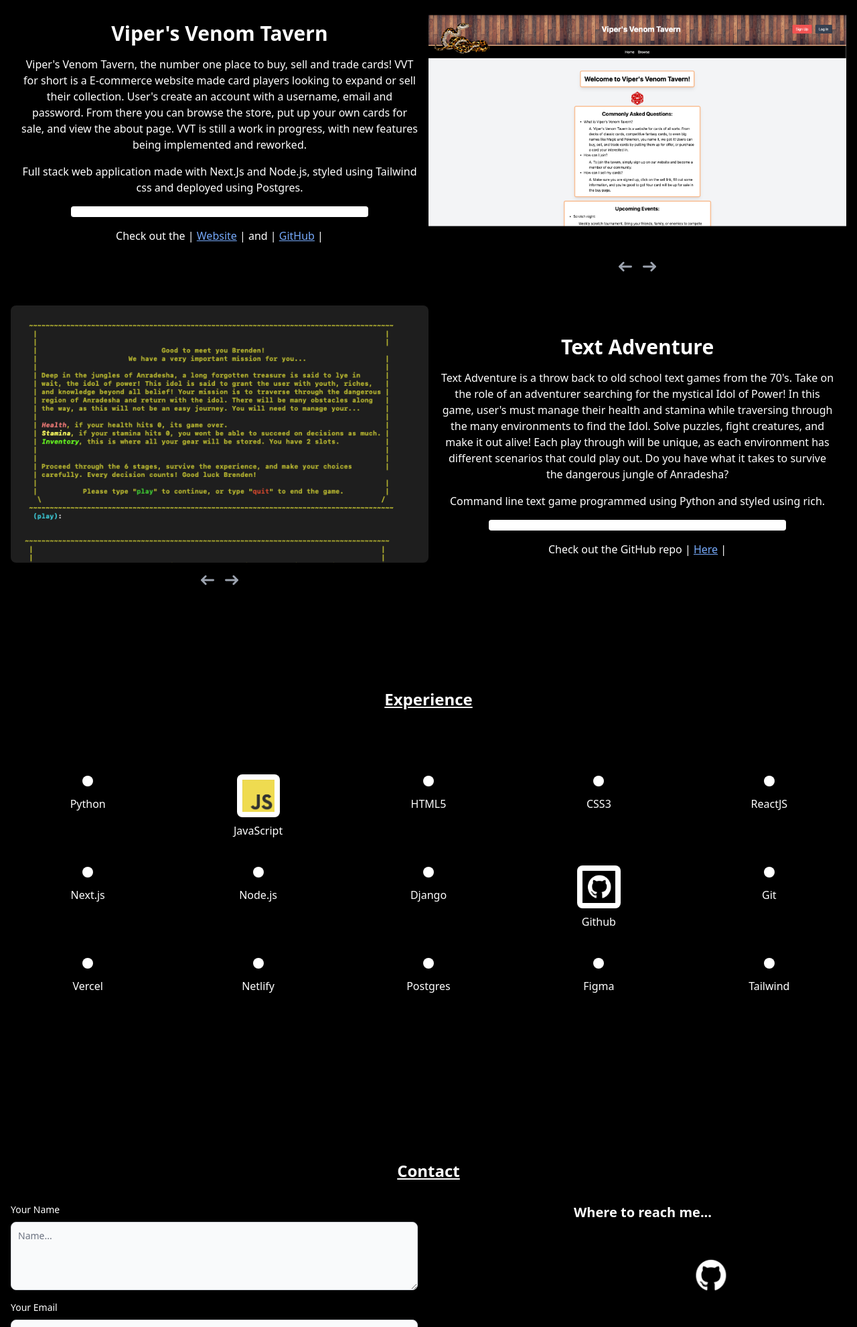
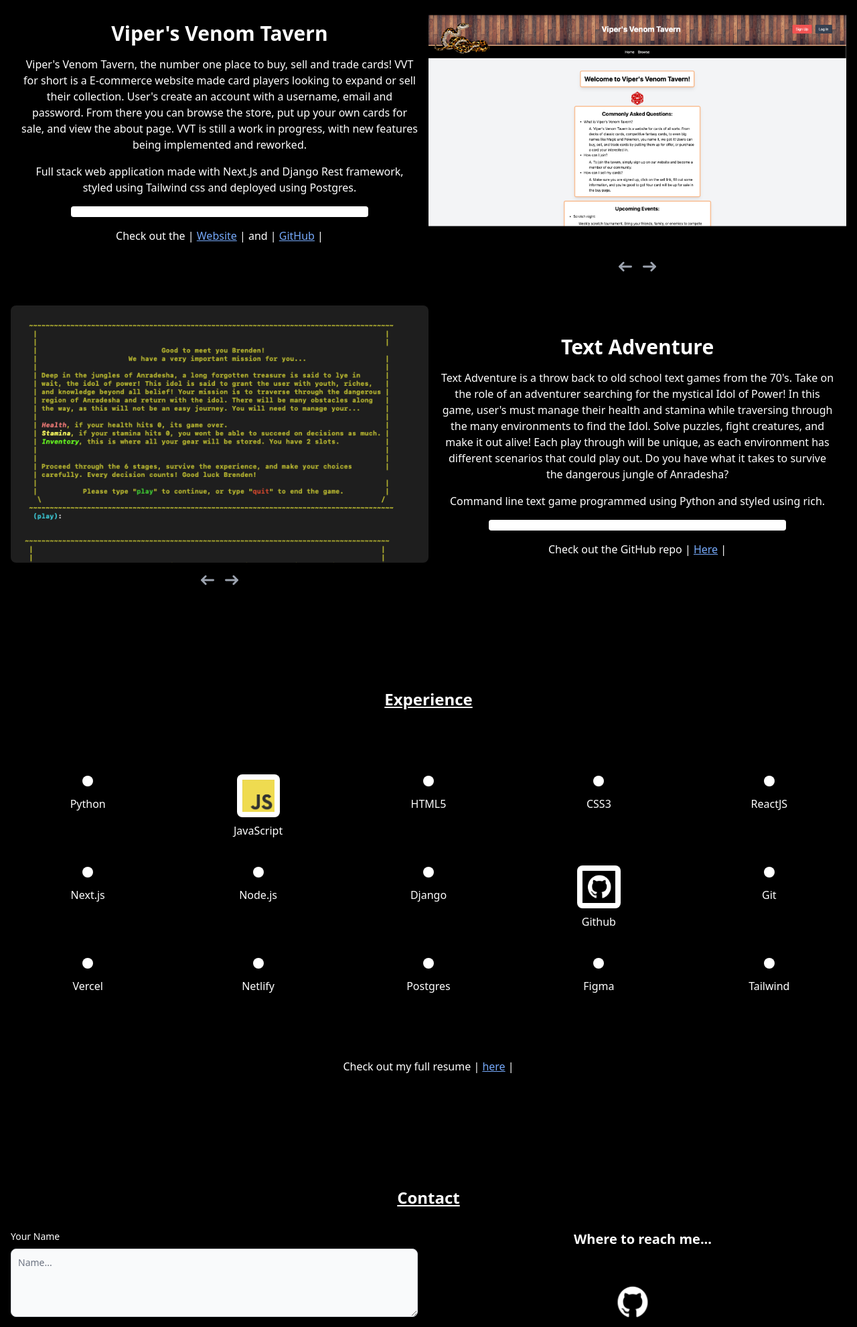
Before and after one commit to Brendeen/pro-portfolio, a Django app: page / in a window 1280 px wide. Shown: the part 2156-4137 px from the top of the page at 67% size. Run offline with Django 4.2, Linux system fonts and the light colour scheme; style sheets or scripts are compiled from the project's sources; some libraries are stand-ins or nearby versions.

Commit message:
lots of QOL changes

```diff
--- a/portfolio/templates/base.html
+++ b/portfolio/templates/base.html
@@ -127,13 +127,15 @@
                 VVT is still a work in progress, with new features being implemented and reworked.
             </p>
             <p class="text-white mb-4 text-center">
-                Full stack web application made with Next.Js and Node.js, styled using Tailwind css and deployed using Postgres.
+                Full stack web application made with Next.Js and Django Rest framework, styled using Tailwind css and
+                deployed using Postgres.
             </p>
             <div class="flex justify-center">
                 <div class="flex justify-evenly bg-white rounded mb-4 w-3/4 h-auto">
                     <i class="ci ci-python ci-4x bg-white rounded-lg p-2"></i>
                     <i class="ci ci-nextjs ci-4x bg-white rounded-lg p-2"></i>
-                    <i class="ci ci-nodejs ci-4x bg-white rounded-lg p-2"></i>
+                    <i class="ci ci-django ci-4x bg-white rounded-lg p-2"></i>
+                    <i class="ci ci-tailwind ci-4x bg-white rounded-lg p-2"></i>
                     <i class="ci ci-postgres ci-4x bg-white rounded-lg p-2"></i>
                 </div>
             </div>
@@ -336,8 +338,12 @@
             <i class="ci ci-tailwind ci-4x bg-white rounded-lg p-2 expand-on-hover"></i>
             <p class="mt-2 text-white">Tailwind</p>
         </div>
-<!--        write jupyter notebooks here too-->
+<!-- write jupyter notebooks here too -->
     </div>
+    <!-- Resume link -->
+    <p class="text-white mb-4 text-center">
+        Check out my full resume | <a href="{% static 'Brenden Moore - Resume.pdf' %}" class="text-blue-400 underline hover:text-blue-500">here</a> |
+    </p>
 </section>
 
 
@@ -346,6 +352,7 @@
     <h2 id="contact" class="text-2xl font-semibold text-center underline mb-8 text-white pt-6">Contact</h2>
 
     <div class="flex mb-8">
+
         <div class="w-1/2 pr-4">
             <label for="name" class="block mb-2 text-sm font-medium text-white">Your Name</label>
             <textarea id="name" rows="4" class="block p-2.5 w-full text-sm text-gray-900 bg-gray-50 rounded-lg border border-gray-300 focus:ring-blue-500 focus:border-blue-500 " placeholder="Name..."></textarea>
@@ -359,29 +366,23 @@
 
         <div class="w-1/2 pl-4">
             <h3 class="text-xl font-semibold text-center text-white mb-12">Where to reach me...</h3>
-
-            <div class="flex justify-evenly gap-6 mb-12">
-                <a href="https://www.linkedin.com/in/brenden-moore2023/" class="expand-on-hover inline-block">
-                    <i class="ci ci-linkedin ci-3x mr-2"></i>
+            <div class="flex flex-col items-center mb-2 md:mb-0 md:mr-8">
+                <a href="https://www.linkedin.com/in/brenden-moore2023/" class="expand-on-hover inline-block" title="LinkedIn Profile">
+                    <i class="ci ci-linkedin ci-3x mb-4"></i>
                 </a>
-                <a href="https://github.com/Brendeen" class="expand-on-hover inline-block">
-                    <img src="{% static 'images/github.png' %}" alt="Github logo" class="w-16 h-16 rounded-full">
+                <a href="https://github.com/Brendeen" class="expand-on-hover inline-block" title="GitHub Profile">
+                    <img src="{% static 'images/github.png' %}" alt="Github logo" class="w-16 h-16 rounded-full mb-4">
+                </a>
+                <a href="https://www.instagram.com/brenden._.moore/" class="expand-on-hover inline-block" title="Instagram">
+                    <i class="ci ci-instagram ci-3x mb-4"></i>
+                </a>
+                <a href="https://discord.gg/your-server" class="expand-on-hover inline-block" title="Discord Server">
+                    <i class="ci ci-discord ci-3x mb-4"></i>
                 </a>
             </div>
-            <div class="flex justify-evenly gap-6">
-                <a href="mailto:youremail@example.com" class="expand-on-hover inline-block">
-                    <i class="ci ci-gmail ci-3x mr-2"></i>
-                </a>
-                <a href="https://discord.gg/your-server" class="expand-on-hover inline-block">
-                    <i class="ci ci-discord ci-3x"></i>
-                </a>
-            </div>
+        </div>
+        <!--<img src="{% static 'images/brenden.jpg' %}" alt="Brenden headshot" class="flex rounded w-1/2 mx-auto">-->
 
-
-
-
-
-        </div>
     </div>
 </section>
 
```
